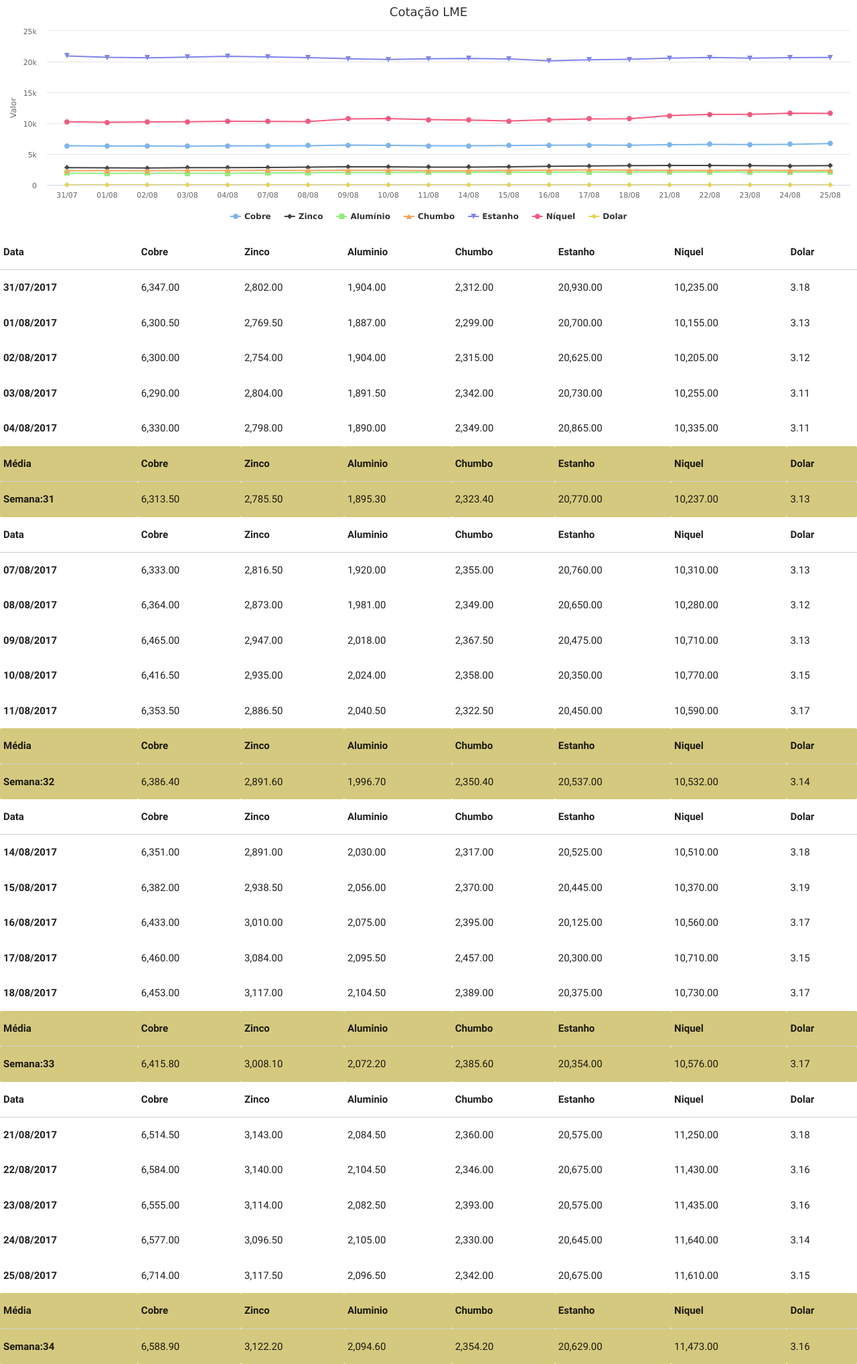
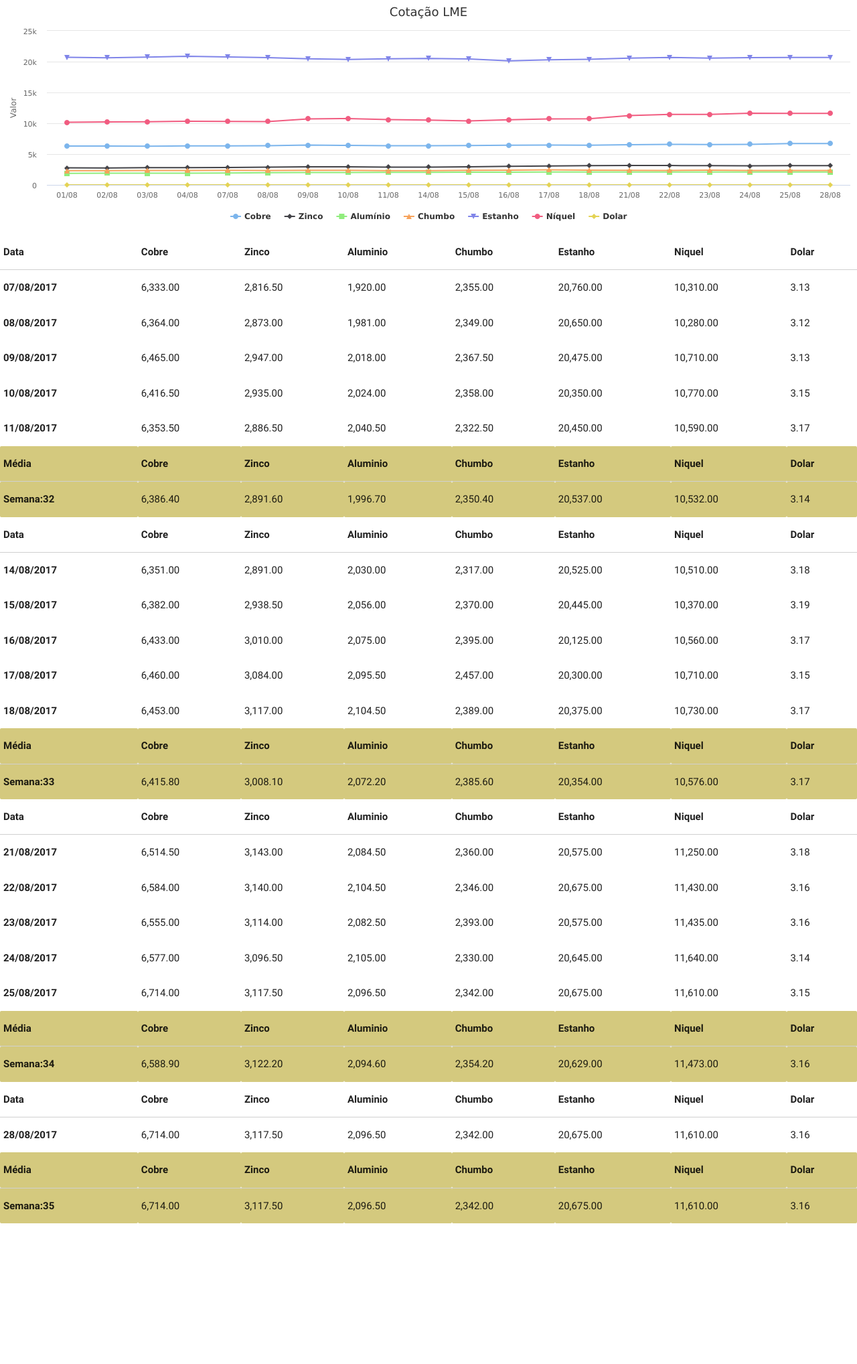
Before and after one commit to tiagocordeiro/flask-lme-chart, a Flask app: page /lme/dashboard in a window 1280 px wide. Shown: the whole page at 67% size. After the commit the page ends 1826 px from the top, so only its background shows below. Run offline with Flask 2, Linux system fonts and the light colour scheme; some libraries are stand-ins or nearby versions.

Commit message:
Cotação Atualizada

```diff
--- a/static/cotacao-atual.csv
+++ b/static/cotacao-atual.csv
@@ -1,5 +1,4 @@
 Date,Cobre,Zinco,Aluminio,Chumbo,Estanho,Niquel,Dolar
-2017-07-31,6347.0,2802.0,1904.0,2312.0,20930.0,10235.0,3.1777000427246
 2017-08-01,6300.5,2769.5,1887.0,2299.0,20700.0,10155.0,3.1257998943329
 2017-08-02,6300.0,2754.0,1904.0,2315.0,20625.0,10205.0,3.1228001117706
 2017-08-03,6290.0,2804.0,1891.5,2342.0,20730.0,10255.0,3.1122000217438
@@ -19,3 +18,4 @@ Date,Cobre,Zinco,Aluminio,Chumbo,Estanho,Niquel,Dolar
 2017-08-23,6555.0,3114.0,2082.5,2393.0,20575.0,11435.0,3.1605000495911
 2017-08-24,6577.0,3096.5,2105.0,2330.0,20645.0,11640.0,3.1393001079559
 2017-08-25,6714.0,3117.5,2096.5,2342.0,20675.0,11610.0,3.1465001106262
+2017-08-28,,,,,,,3.1586999893188
--- a/templates/mesclado.html
+++ b/templates/mesclado.html
@@ -1,223 +1,3 @@
-<table border="1" class="dataframe semanal table-striped table-responsive" style="text-align: right;" width="100%">
- <thead>
-  <tr style="text-align: right;">
-   <th>
-    Data
-   </th>
-   <th>
-    Cobre
-   </th>
-   <th>
-    Zinco
-   </th>
-   <th>
-    Aluminio
-   </th>
-   <th>
-    Chumbo
-   </th>
-   <th>
-    Estanho
-   </th>
-   <th>
-    Niquel
-   </th>
-   <th>
-    Dolar
-   </th>
-  </tr>
-  <tr>
-  </tr>
- </thead>
- <tbody>
-  <tr>
-   <th>
-    31/07/2017
-   </th>
-   <td>
-    6,347.00
-   </td>
-   <td>
-    2,802.00
-   </td>
-   <td>
-    1,904.00
-   </td>
-   <td>
-    2,312.00
-   </td>
-   <td>
-    20,930.00
-   </td>
-   <td>
-    10,235.00
-   </td>
-   <td>
-    3.18
-   </td>
-  </tr>
-  <tr>
-   <th>
-    01/08/2017
-   </th>
-   <td>
-    6,300.50
-   </td>
-   <td>
-    2,769.50
-   </td>
-   <td>
-    1,887.00
-   </td>
-   <td>
-    2,299.00
-   </td>
-   <td>
-    20,700.00
-   </td>
-   <td>
-    10,155.00
-   </td>
-   <td>
-    3.13
-   </td>
-  </tr>
-  <tr>
-   <th>
-    02/08/2017
-   </th>
-   <td>
-    6,300.00
-   </td>
-   <td>
-    2,754.00
-   </td>
-   <td>
-    1,904.00
-   </td>
-   <td>
-    2,315.00
-   </td>
-   <td>
-    20,625.00
-   </td>
-   <td>
-    10,205.00
-   </td>
-   <td>
-    3.12
-   </td>
-  </tr>
-  <tr>
-   <th>
-    03/08/2017
-   </th>
-   <td>
-    6,290.00
-   </td>
-   <td>
-    2,804.00
-   </td>
-   <td>
-    1,891.50
-   </td>
-   <td>
-    2,342.00
-   </td>
-   <td>
-    20,730.00
-   </td>
-   <td>
-    10,255.00
-   </td>
-   <td>
-    3.11
-   </td>
-  </tr>
-  <tr>
-   <th>
-    04/08/2017
-   </th>
-   <td>
-    6,330.00
-   </td>
-   <td>
-    2,798.00
-   </td>
-   <td>
-    1,890.00
-   </td>
-   <td>
-    2,349.00
-   </td>
-   <td>
-    20,865.00
-   </td>
-   <td>
-    10,335.00
-   </td>
-   <td>
-    3.11
-   </td>
-  </tr>
- </tbody>
- <thead>
-  <tr style="text-align: right; background-color: #d4c97e !important;">
-   <th>
-    Média
-   </th>
-   <th>
-    Cobre
-   </th>
-   <th>
-    Zinco
-   </th>
-   <th>
-    Aluminio
-   </th>
-   <th>
-    Chumbo
-   </th>
-   <th>
-    Estanho
-   </th>
-   <th>
-    Niquel
-   </th>
-   <th>
-    Dolar
-   </th>
-  </tr>
- </thead>
- <tbody>
-  <tr class="media" style="background-color: #d4c97e !important;">
-   <th>
-    Semana:31
-   </th>
-   <td>
-    6,313.50
-   </td>
-   <td>
-    2,785.50
-   </td>
-   <td>
-    1,895.30
-   </td>
-   <td>
-    2,323.40
-   </td>
-   <td>
-    20,770.00
-   </td>
-   <td>
-    10,237.00
-   </td>
-   <td>
-    3.13
-   </td>
-  </tr>
- </tbody>
-</table>
 <table border="1" class="dataframe semanal table-striped table-responsive" style="text-align: right;" width="100%">
  <thead>
   <tr style="text-align: right;">
@@ -878,3 +658,119 @@
   </tr>
  </tbody>
 </table>
+<table border="1" class="dataframe semanal table-striped table-responsive" style="text-align: right;" width="100%">
+ <thead>
+  <tr style="text-align: right;">
+   <th>
+    Data
+   </th>
+   <th>
+    Cobre
+   </th>
+   <th>
+    Zinco
+   </th>
+   <th>
+    Aluminio
+   </th>
+   <th>
+    Chumbo
+   </th>
+   <th>
+    Estanho
+   </th>
+   <th>
+    Niquel
+   </th>
+   <th>
+    Dolar
+   </th>
+  </tr>
+  <tr>
+  </tr>
+ </thead>
+ <tbody>
+  <tr>
+   <th>
+    28/08/2017
+   </th>
+   <td>
+    6,714.00
+   </td>
+   <td>
+    3,117.50
+   </td>
+   <td>
+    2,096.50
+   </td>
+   <td>
+    2,342.00
+   </td>
+   <td>
+    20,675.00
+   </td>
+   <td>
+    11,610.00
+   </td>
+   <td>
+    3.16
+   </td>
+  </tr>
+ </tbody>
+ <thead>
+  <tr style="text-align: right; background-color: #d4c97e !important;">
+   <th>
+    Média
+   </th>
+   <th>
+    Cobre
+   </th>
+   <th>
+    Zinco
+   </th>
+   <th>
+    Aluminio
+   </th>
+   <th>
+    Chumbo
+   </th>
+   <th>
+    Estanho
+   </th>
+   <th>
+    Niquel
+   </th>
+   <th>
+    Dolar
+   </th>
+  </tr>
+ </thead>
+ <tbody>
+  <tr class="media" style="background-color: #d4c97e !important;">
+   <th>
+    Semana:35
+   </th>
+   <td>
+    6,714.00
+   </td>
+   <td>
+    3,117.50
+   </td>
+   <td>
+    2,096.50
+   </td>
+   <td>
+    2,342.00
+   </td>
+   <td>
+    20,675.00
+   </td>
+   <td>
+    11,610.00
+   </td>
+   <td>
+    3.16
+   </td>
+  </tr>
+ </tbody>
+</table>
```
Also changed, not shown: static/todo-periodo.csv.
